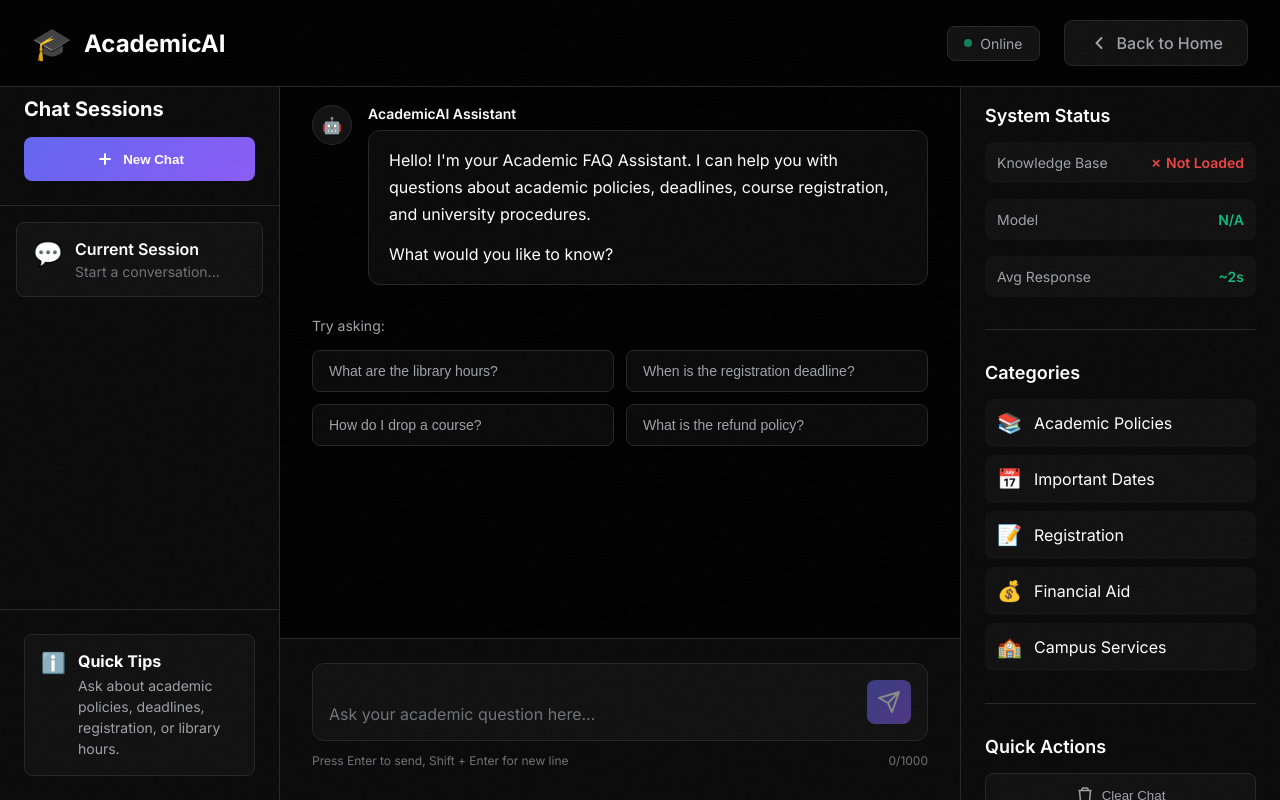
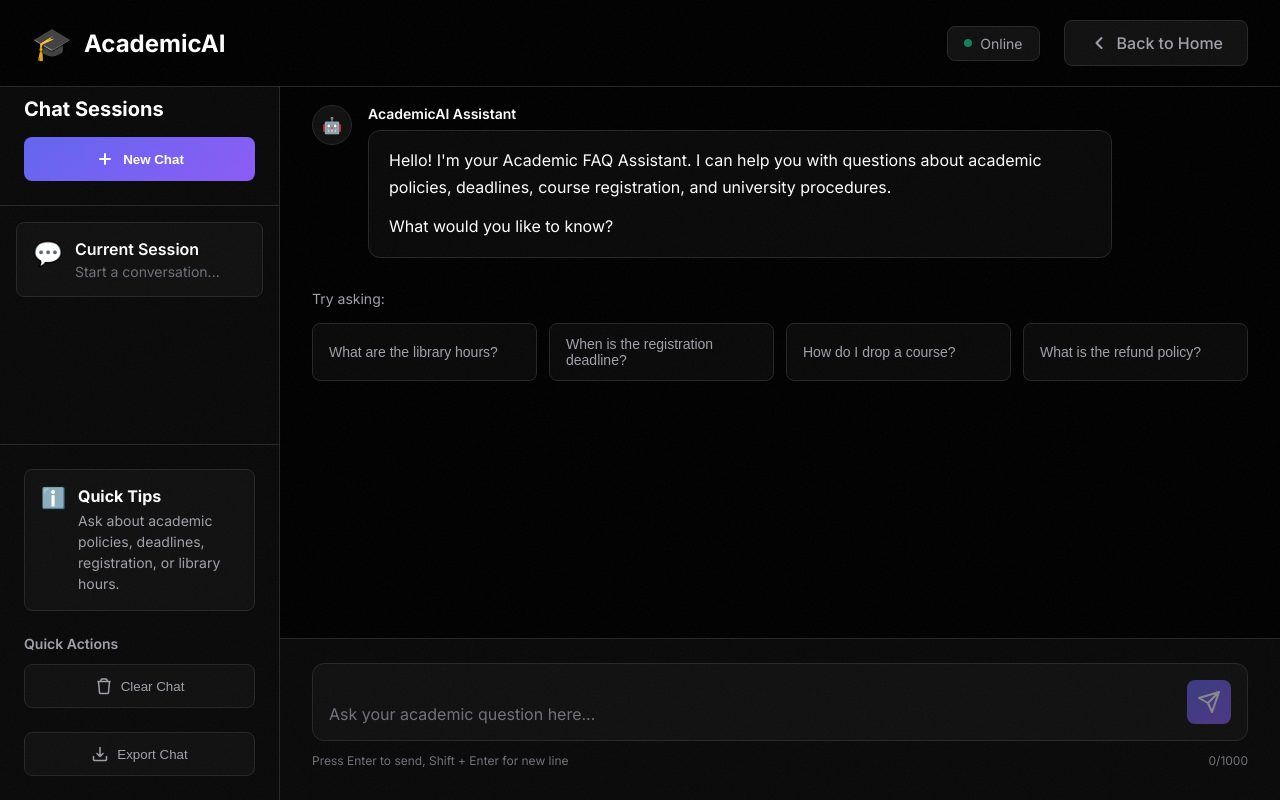
Before and after one commit to Sean-Pereira-945/academic-faq-chatbot-frcrce, a Flask app: page /chat in a window 1280 px wide. Run offline with Flask 3, Linux system fonts and the light colour scheme.

Commit message:
Adjust chat layout and align pandas with NumPy 2

```diff
--- a/requirements.txt
+++ b/requirements.txt
@@ -1,7 +1,7 @@
 # Core ML/NLP Dependencies
 sentence-transformers==2.2.2
 faiss-cpu==1.9.0.post1
-pandas==2.0.3
+pandas>=2.2.2,<2.3
 numpy>=2.0.0,<2.2
 huggingface-hub==0.16.4
 
--- a/static/css/chat.css
+++ b/static/css/chat.css
@@ -139,7 +139,7 @@ body {
 /* Chat Container */
 .chat-container {
     display: grid;
-    grid-template-columns: 280px 1fr 320px;
+    grid-template-columns: 280px 1fr;
     height: 100vh;
     padding-top: 73px;
 }
@@ -229,6 +229,9 @@ body {
 .sidebar-footer {
     padding: 1.5rem;
     border-top: 1px solid var(--border-color);
+    display: flex;
+    flex-direction: column;
+    gap: 1.5rem;
 }
 
 .info-card {
@@ -524,79 +527,17 @@ body {
     color: var(--text-tertiary);
 }
 
-/* Info Panel */
-.info-panel {
-    background: var(--bg-secondary);
-    border-left: 1px solid var(--border-color);
-    padding: 2rem 1.5rem;
-    overflow-y: auto;
+
+.quick-actions {
+    display: flex;
+    flex-direction: column;
+    gap: 0.75rem;
 }
 
-.panel-section {
-    margin-bottom: 2rem;
-    padding-bottom: 2rem;
-    border-bottom: 1px solid var(--border-color);
-}
-
-.panel-section:last-child {
-    border-bottom: none;
-}
-
-.panel-title {
-    font-size: 1.125rem;
-    font-weight: 600;
-    margin-bottom: 1rem;
-}
-
-.status-grid {
-    display: flex;
-    flex-direction: column;
-    gap: 1rem;
-}
-
-.status-item {
-    display: flex;
-    justify-content: space-between;
-    align-items: center;
-    padding: 0.75rem;
-    background: var(--bg-tertiary);
-    border-radius: 0.5rem;
-}
-
-.status-label {
-    font-size: 0.875rem;
-    color: var(--text-secondary);
-}
-
-.status-value {
+.quick-actions-title {
     font-size: 0.875rem;
     font-weight: 600;
-    color: var(--success);
-}
-
-.category-list {
-    display: flex;
-    flex-direction: column;
-    gap: 0.5rem;
-}
-
-.category-item {
-    display: flex;
-    align-items: center;
-    gap: 0.75rem;
-    padding: 0.75rem;
-    background: var(--bg-tertiary);
-    border-radius: 0.5rem;
-    cursor: pointer;
-    transition: all 0.3s;
-}
-
-.category-item:hover {
-    background: var(--bg-primary);
-}
-
-.category-icon {
-    font-size: 1.25rem;
+    color: var(--text-secondary);
 }
 
 .action-button {
@@ -647,7 +588,7 @@ body {
 /* Responsive */
 @media (max-width: 1200px) {
     .chat-container {
-        grid-template-columns: 240px 1fr 280px;
+        grid-template-columns: 240px 1fr;
     }
 }
 
@@ -656,8 +597,7 @@ body {
         grid-template-columns: 1fr;
     }
 
-    .sidebar,
-    .info-panel {
+    .sidebar {
         display: none;
     }
 }
--- a/templates/chat.html
+++ b/templates/chat.html
@@ -61,6 +61,21 @@
                         <strong>Quick Tips</strong>
                         <p>Ask about academic policies, deadlines, registration, or library hours.</p>
                     </div>
+                </div>
+                <div class="quick-actions">
+                    <h3 class="quick-actions-title">Quick Actions</h3>
+                    <button class="action-button" id="clearChat">
+                        <svg width="18" height="18" viewBox="0 0 18 18" fill="none">
+                            <path d="M3 4.5H15M6 4.5V3C6 2.45 6.45 2 7 2H11C11.55 2 12 2.45 12 3V4.5M14.5 4.5L13.5 15.5C13.5 16.05 13.05 16.5 12.5 16.5H5.5C4.95 16.5 4.5 16.05 4.5 15.5L3.5 4.5" stroke="currentColor" stroke-width="1.5" stroke-linecap="round" stroke-linejoin="round"/>
+                        </svg>
+                        Clear Chat
+                    </button>
+                    <button class="action-button" id="exportChat">
+                        <svg width="18" height="18" viewBox="0 0 18 18" fill="none">
+                            <path d="M15.5 11.5V14.5C15.5 15.05 15.05 15.5 14.5 15.5H3.5C2.95 15.5 2.5 15.05 2.5 14.5V11.5M9 2.5V11.5M9 11.5L12 8.5M9 11.5L6 8.5" stroke="currentColor" stroke-width="1.5" stroke-linecap="round" stroke-linejoin="round"/>
+                        </svg>
+                        Export Chat
+                    </button>
                 </div>
             </div>
         </aside>
@@ -133,68 +148,7 @@
             </div>
         </main>
 
-        <!-- Info Panel -->
-        <aside class="info-panel">
-            <div class="panel-section">
-                <h3 class="panel-title">System Status</h3>
-                <div class="status-grid">
-                    <div class="status-item">
-                        <span class="status-label">Knowledge Base</span>
-                        <span class="status-value" id="kbStatus">Loading...</span>
-                    </div>
-                    <div class="status-item">
-                        <span class="status-label">Model</span>
-                        <span class="status-value" id="modelStatus">Loading...</span>
-                    </div>
-                    <div class="status-item">
-                        <span class="status-label">Avg Response</span>
-                        <span class="status-value" id="avgResponse">~2s</span>
-                    </div>
-                </div>
-            </div>
-
-            <div class="panel-section">
-                <h3 class="panel-title">Categories</h3>
-                <div class="category-list">
-                    <div class="category-item">
-                        <span class="category-icon">📚</span>
-                        <span>Academic Policies</span>
-                    </div>
-                    <div class="category-item">
-                        <span class="category-icon">📅</span>
-                        <span>Important Dates</span>
-                    </div>
-                    <div class="category-item">
-                        <span class="category-icon">📝</span>
-                        <span>Registration</span>
-                    </div>
-                    <div class="category-item">
-                        <span class="category-icon">💰</span>
-                        <span>Financial Aid</span>
-                    </div>
-                    <div class="category-item">
-                        <span class="category-icon">🏫</span>
-                        <span>Campus Services</span>
-                    </div>
-                </div>
-            </div>
-
-            <div class="panel-section">
-                <h3 class="panel-title">Quick Actions</h3>
-                <button class="action-button" id="clearChat">
-                    <svg width="18" height="18" viewBox="0 0 18 18" fill="none">
-                        <path d="M3 4.5H15M6 4.5V3C6 2.45 6.45 2 7 2H11C11.55 2 12 2.45 12 3V4.5M14.5 4.5L13.5 15.5C13.5 16.05 13.05 16.5 12.5 16.5H5.5C4.95 16.5 4.5 16.05 4.5 15.5L3.5 4.5" stroke="currentColor" stroke-width="1.5" stroke-linecap="round" stroke-linejoin="round"/>
-                    </svg>
-                    Clear Chat
-                </button>
-                <button class="action-button" id="exportChat">
-                    <svg width="18" height="18" viewBox="0 0 18 18" fill="none">
-                        <path d="M15.5 11.5V14.5C15.5 15.05 15.05 15.5 14.5 15.5H3.5C2.95 15.5 2.5 15.05 2.5 14.5V11.5M9 2.5V11.5M9 11.5L12 8.5M9 11.5L6 8.5" stroke="currentColor" stroke-width="1.5" stroke-linecap="round" stroke-linejoin="round"/>
-                    </svg>
-                    Export Chat
-                </button>
-            </div>
-        </aside>
+        <!-- Info Panel removed per request -->
     </div>
 
     <script src="https://cdnjs.cloudflare.com/ajax/libs/animejs/3.2.1/anime.min.js"></script>
```
